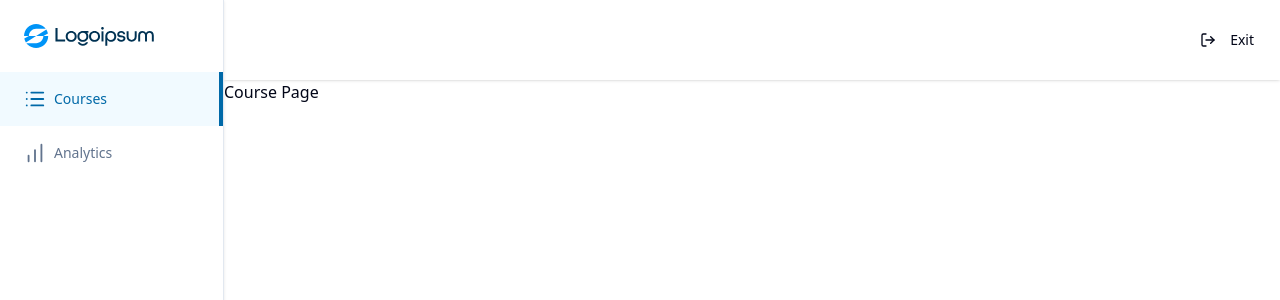
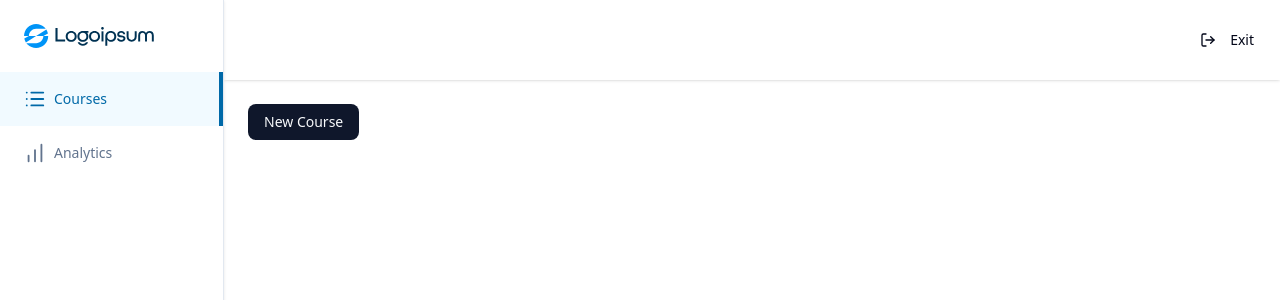
Before and after one commit to MustholihHBW/Skripsi, a Next.js app: page /teacher/courses in a window 1280 px wide. Shown: the top 300 px of the page. Built offline with nearby package versions, Linux system fonts and the light colour scheme.

Commit message:
menambahkan button untuk create new course

```diff
--- a/app/(dashboard)/(routes)/teacher/courses/page.tsx
+++ b/app/(dashboard)/(routes)/teacher/courses/page.tsx
@@ -1,7 +1,14 @@
+import { Button } from "@/components/ui/button";
+import Link from "next/link";
+
 const CoursePage = () => {
     return (
-        <div>
-            Course Page
+        <div className="p-6">
+            <Link href="/teacher/create">
+                <Button>
+                    New Course
+                </Button>
+            </Link>
         </div>
     );
 }
```
